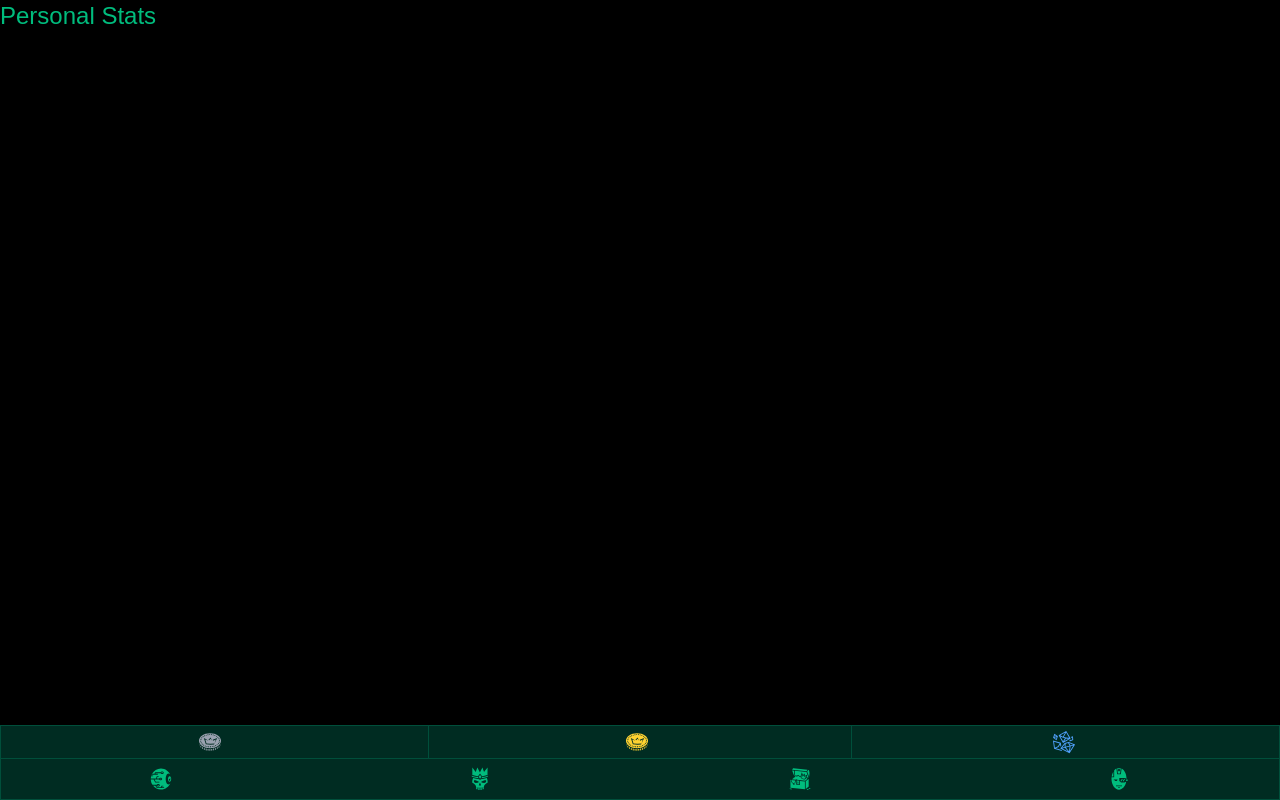
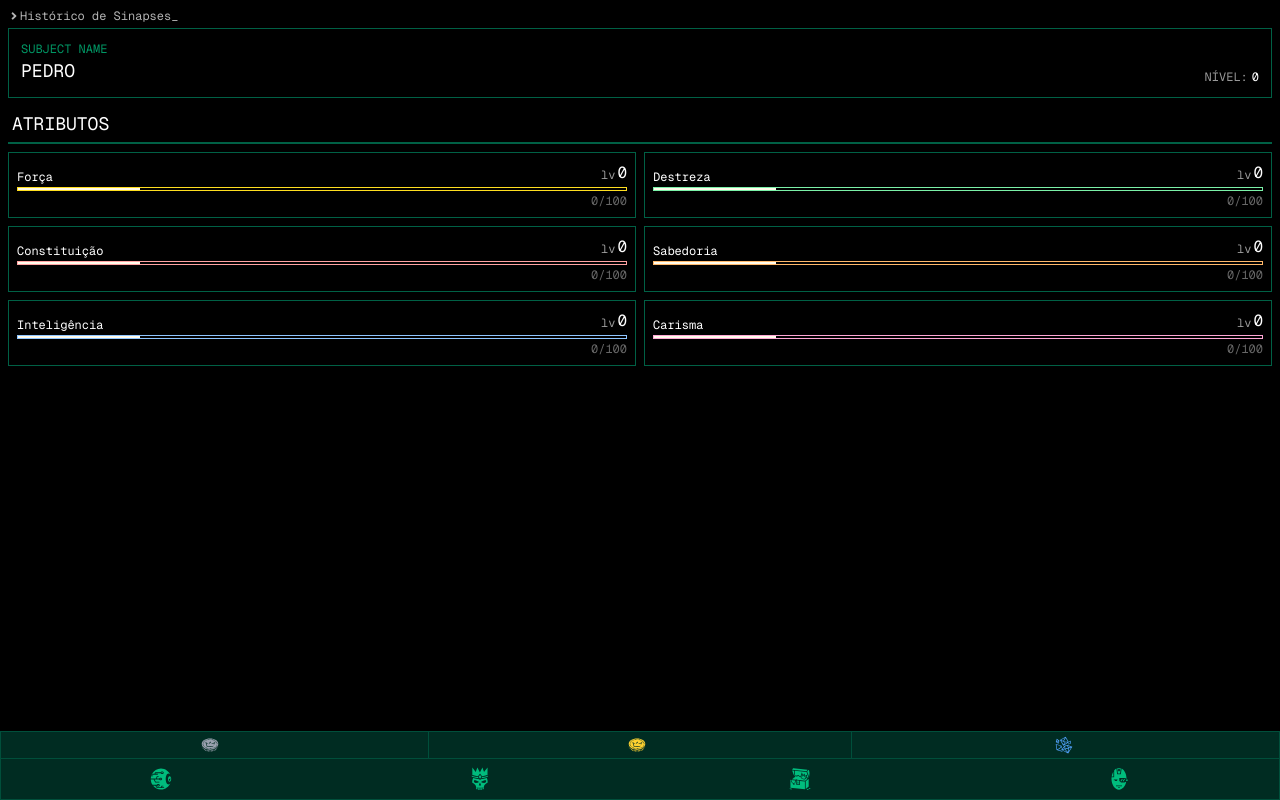
Before and after one commit to PedroVMLopes/cortex-overflow, a Next.js app: page /personalStats in a window 1280 px wide. Built offline with nearby package versions, Linux system fonts and the light colour scheme; no server answers; the database is empty; a web font is replaced by a local one.

Commit message:
Profile Page Interface Done

```diff
--- a/app/layout.tsx
+++ b/app/layout.tsx
@@ -33,7 +33,7 @@ export default function RootLayout({
         <link href="https://fonts.googleapis.com/css2?family=Geo:ital@0;1&family=Silkscreen:wght@400;700&family=Turret+Road:wght@200;300;400;500;700;800&family=VT323&display=swap" rel="stylesheet" />
       </head>
       <body
-        className={`${geistMono.variable} ${geistSans.variable} antialiased h-full pb-[140px] text-2xl`}
+        className={`${geistMono.variable} ${geistSans.variable} antialiased h-full pb-[140px] text-lg`}
       >
         <UserProvider>
           <Navbar />
--- a/app/page.tsx
+++ b/app/page.tsx
@@ -1,11 +1,12 @@
 import MainTasks from "./MainTasks/page";
+import { FaAngleRight } from "react-icons/fa";
 
 export default function Home() {
 
   return (
     <div className="font-mono text-emerald-500 m-2">
         <p className="font-bold">BEM VINDO, PEDRO!</p>
-        <p className="text-xs opacity-70">Cortex Overflow Mk.2</p>
+        <p className="text-xs opacity-70 flex flex-row items-center"> <FaAngleRight /> Cortex Overflow Mk.2</p>
         <div className="h-0.5 w-full bg-emerald-800 my-2"></div>
 
         <MainTasks />
--- a/app/personalStats/page.tsx
+++ b/app/personalStats/page.tsx
@@ -1,5 +1,46 @@
+import { FaAngleRight } from "react-icons/fa";
+
+type Attribute = { attShort: string, attLong: string, color: string }
+
+const attributes: Attribute[] = [
+    {attShort: 'STR', attLong: 'Força', color: 'border-yellow-300'},
+    {attShort: 'DEX', attLong: 'Destreza', color: 'border-green-300'},
+    {attShort: 'CON', attLong: 'Constituição', color: 'border-red-300'},
+    {attShort: 'WIZ', attLong: 'Sabedoria', color: 'border-orange-300'},
+    {attShort: 'INT', attLong: 'Inteligência', color: 'border-blue-300'},
+    {attShort: 'CHA', attLong: 'Carisma', color: 'border-pink-300'},
+];
+
 export default function personalStats() {
     return (
-        <div className="text-emerald-500">Personal Stats</div>
+        <div className="text-emerald-500 font-mono m-2">
+            <p className="text-xs opacity-70 flex flex-row items-center mb-1 text-white"> <FaAngleRight /> Histórico de Sinapses_ </p>
+            <div id="introductionBox" className="w-full flex flex-col border border-emerald-800 p-3">
+                <p className="text-xs opacity-80">SUBJECT NAME</p>
+                <div className="flex flex-row justify-between items-end">
+                    <h1 className="text-white">PEDRO</h1>
+                    <p className="text-xs text-white flex flex-row"> <span className="opacity-60 mr-1">NÍVEL:</span> <span>0</span> </p>
+                </div>
+            </div>
+            <h1 className="mt-3 pl-1 text-white">ATRIBUTOS</h1>
+            <div className="h-0.5 w-full bg-emerald-800 mb-2 mt-1"></div>
+            <div id="attributeBoxes" className="grid grid-cols-2 gap-2">
+                {attributes.map(att => (
+                    <div key={att.attShort} className={`border border-emerald-800 p-2`}>
+                        <div className="flex flex-row justify-between items-end text-xs text-white">
+                            <p className="">{att.attLong}</p>
+                            <p className="text-base flex flex-row items-end"> <span className="text-xs pb-0.5 pr-0.5 opacity-60">lv</span> <span>0</span> </p>
+                        </div>
+                        <div className={`border ${att.color} my-0.5 h-1`}>
+                            {/* Passar a porcentagem do level como width dessa div p/ preencher a barra */}
+                            <div className="h-full w-[20%] bg-amber-50"></div>
+                        </div>
+                        <div className="w-full flex justify-end">
+                            <p className="text-xs text-white opacity-40"> 0/100 </p>
+                        </div>
+                    </div>
+                ))}
+            </div>
+        </div>
     )
 }
```
